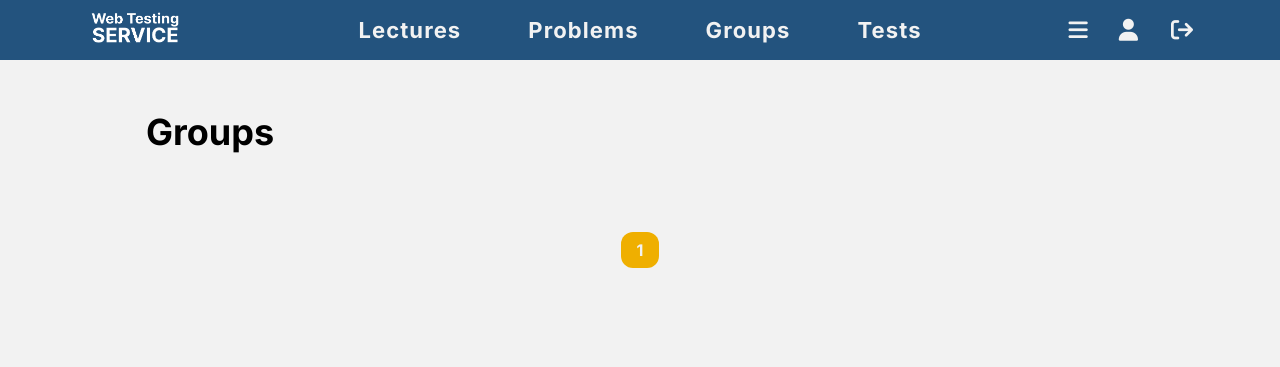
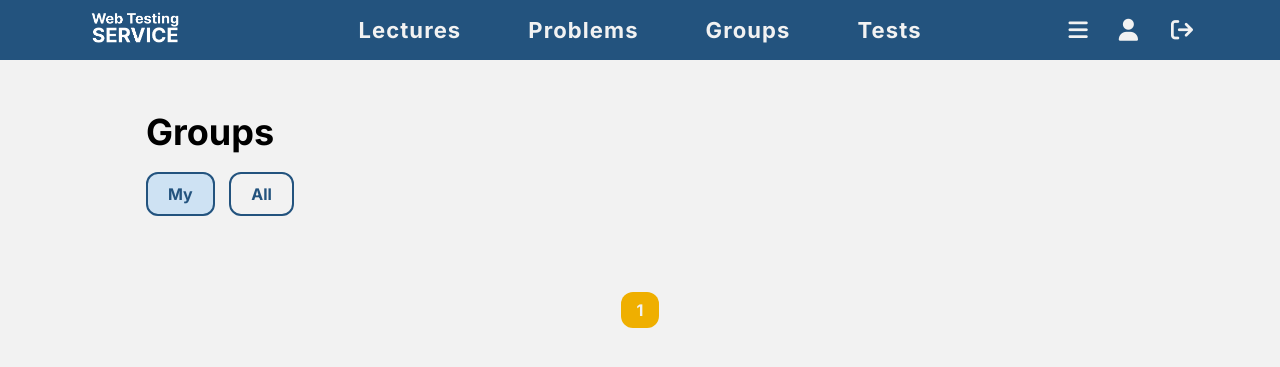
Before and after one commit to andriidem308/web_testing_service, a Django app: page /groups/ in a window 1280 px wide. Shown: the top 367 px of the page. Run offline with Django 4.2, Linux system fonts and the light colour scheme; the visitor is signed in with stand-in values (Sample User, id 1); data comes from the database, SQL or seed files in the repository; data that the repository does not hold is empty; style sheets or scripts are compiled from the project's sources; some libraries are stand-ins or nearby versions.

Commit message:
added row with filters

```diff
--- a/main/services/users_service.py
+++ b/main/services/users_service.py
@@ -15,6 +15,33 @@ def get_student(user):
     return student
 
 
+def get_group(user):
+    group = None
+    if user.is_student:
+        student = get_student(user)
+        if student:
+            group = student.group
+
+    return group
+
+
+def filter_common_queryset(queryset, user, show_all=False):
+    result = queryset
+
+    teacher = get_teacher(user)
+    student = get_student(user)
+    if teacher:
+        if show_all == '1':
+            result = queryset
+        else:
+            result = queryset.filter(teacher=teacher)
+    elif student:
+        result = queryset.filter(groups__in=[student.group])
+
+    return result
+
+
+
 def get_students_by_group(group):
     students = Student.objects.filter(group=group)
     return students
--- a/main/templates/_base_list.html
+++ b/main/templates/_base_list.html
@@ -7,6 +7,11 @@
         <a class='add-item pretty-button primary' href="{% url add_url %}">
             <i class="fa-solid fa-plus"></i>New {{ object_name }}</a>
     {% endif %}
+
+    <div class="filter-row">
+        <a id="filter-teacher" class="button-bordered filter-teacher" href="{% url base_url %}">My</a>
+        <a id="filter-all" class="button-bordered filter-all" href="{% url base_url %}?show_all=1">All</a>
+    </div>
 
 </div>
 
@@ -61,6 +66,17 @@
     {% endfor %}
 </div>
 
+{% include '_pagination.html' with items=items %}
 
+<script>
+    const urlParams = new URLSearchParams(window.location.search);
+    const showAll = urlParams.get('show_all');
 
-{% include '_pagination.html' with items=items %}
+    if (showAll) {
+        document.getElementById('filter-all').classList.add('filter-active');
+        document.getElementById('filter-teacher').classList.remove('filter-active');
+    } else {
+        document.getElementById('filter-teacher').classList.add('filter-active');
+        document.getElementById('filter-all').classList.remove('filter-active');
+    }
+</script>
--- a/main/templates/groups/groups.html
+++ b/main/templates/groups/groups.html
@@ -3,5 +3,5 @@
 {% block title %}Groups{% endblock %}
 
 {% block content %}
-    {% include '_base_list.html' with items=groups list_name='Groups' add_url='group_add' object_name='group' %}
+    {% include '_base_list.html' with items=groups list_name='Groups' add_url='group_add' object_name='group' base_url='groups' %}
 {% endblock %}
--- a/main/templates/lectures/lectures.html
+++ b/main/templates/lectures/lectures.html
@@ -1,5 +1,5 @@
 {% extends 'base.html' %}
 
 {% block content %}
-    {% include '_base_list.html' with items=lectures list_name='Lectures' add_url='lecture_add' object_name='lecture' %}
+    {% include '_base_list.html' with items=lectures list_name='Lectures' add_url='lecture_add' object_name='lecture' base_url='lectures' %}
 {% endblock %}
--- a/main/templates/problems/problems.html
+++ b/main/templates/problems/problems.html
@@ -3,5 +3,5 @@
 {% block title %}Problems{% endblock %}
 
 {% block content %}
-    {% include '_base_list.html' with items=problems list_name='Problems' add_url='problem_add' object_name='problem' %}
+    {% include '_base_list.html' with items=problems list_name='Problems' add_url='problem_add' object_name='problem' base_url='problems' %}
 {% endblock %}
--- a/main/views.py
+++ b/main/views.py
@@ -33,7 +33,13 @@ class GroupListView(ListView):
         return queryset
 
     def get(self, request, *args, **kwargs):
-        self.object_list = self.get_queryset()
+        user = request.user
+
+        show_all = request.GET.get('show_all')
+
+        queryset = self.get_queryset()
+        self.object_list = users_service.filter_common_queryset(queryset, user, show_all)
+
         context = super().get_context_data(*args, **kwargs)
         groups = paginate_service.create_paginator(request, self.object_list, limit=self.paginate_by)
         teacher = users_service.get_teacher(request.user)
@@ -116,7 +122,13 @@ class LectureListView(ListView):
         return queryset
 
     def get(self, request, *args, **kwargs):
-        self.object_list = self.get_queryset()
+        user = request.user
+
+        show_all = request.GET.get('show_all')
+
+        queryset = self.get_queryset()
+        self.object_list = users_service.filter_common_queryset(queryset, user, show_all)
+
         context = super().get_context_data(*args, **kwargs)
         lectures = paginate_service.create_paginator(request, self.object_list, limit=self.paginate_by)
         teacher = users_service.get_teacher(request.user)
@@ -263,12 +275,24 @@ class ProblemListView(ListView):
         return queryset
 
     def get(self, request, *args, **kwargs):
-        self.object_list = self.get_queryset()
+        user = request.user
+
+        show_all = request.GET.get('show_all')
+
+        queryset = self.get_queryset()
+        self.object_list = users_service.filter_common_queryset(queryset, user, show_all)
         context = super().get_context_data(*args, **kwargs)
-        teacher = users_service.get_teacher(request.user)
+
+        user = request.user
+
+        teacher = users_service.get_teacher(user)
         problems = paginate_service.create_paginator(request, self.object_list, limit=self.paginate_by)
-        context['problems'] = problems
-        context['teacher'] = teacher
+
+        context.update({
+            'problems': problems,
+            'teacher': teacher,
+        })
+
         return self.render_to_response(context)
 
     def get_context_data(self, *args, **kwargs):
--- a/static/styles/variables.scss
+++ b/static/styles/variables.scss
@@ -14,6 +14,8 @@ $success: #27aa23;
 $success-hover: #24bb1f;
 $primary: #23537e;
 $primary-hover: #326fa2;
+$primary-light: #cee2f3;
+$primary-light-hover: #96c3ee;
 
 $nav-height: 60px;
 
@@ -146,6 +148,35 @@ h1, h2, h3, h4, h5 {
   color: $light;
 }
 
+.filter-row {
+  margin: 20px 0;
+}
+
+.button-bordered {
+  padding: 10px 20px;
+  cursor: pointer;
+  transition: 0.3s ease-out;
+  font-size: 16px;
+  font-weight: bold;
+  border-radius: 12px;
+  color: $primary;
+
+  border: 2px solid $primary;
+
+  &.filter-active {
+    background-color: $primary-light;
+  }
+
+  &:hover {
+    background-color: $primary-light-hover;
+  }
+
+  &:not(:last-child) {
+    margin-right: 10px;
+  }
+
+}
+
 .rounded-tile {
   padding: 0.25rem 1rem;
   border-radius: 12px;
```
